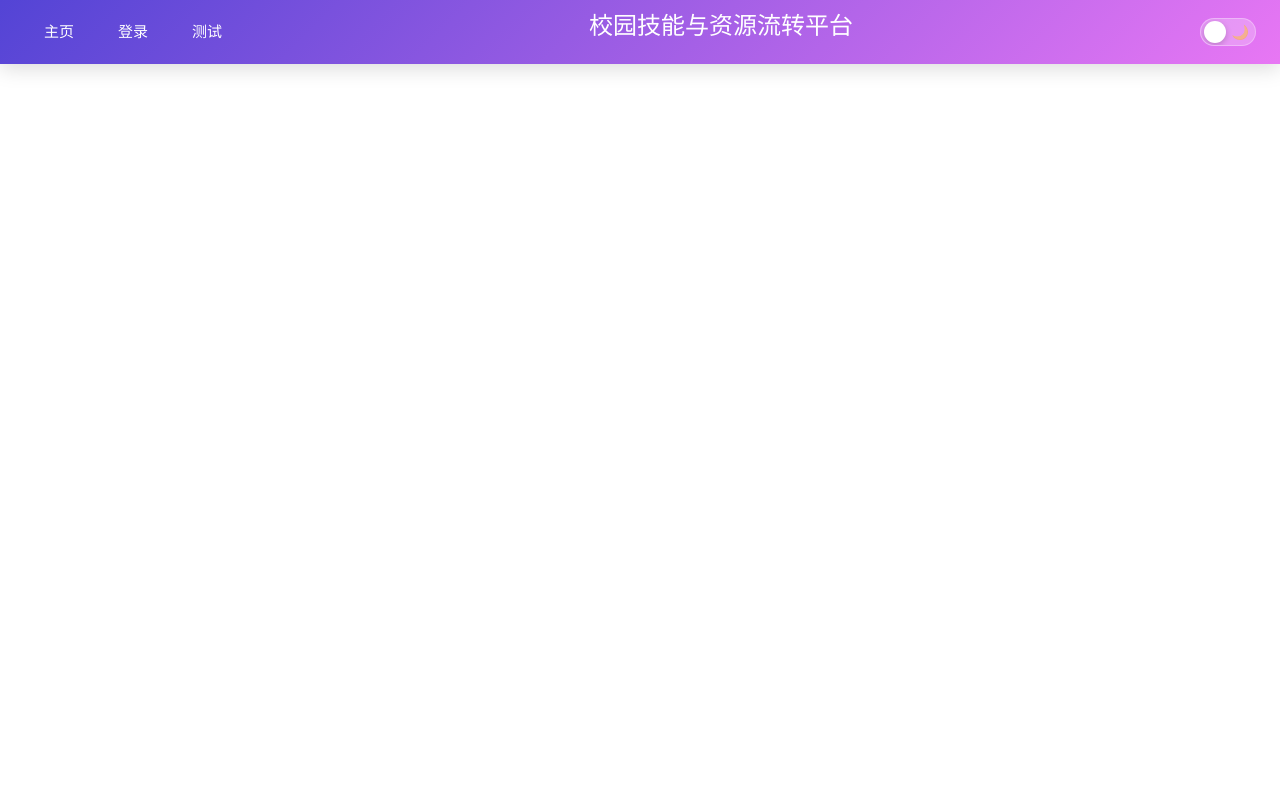
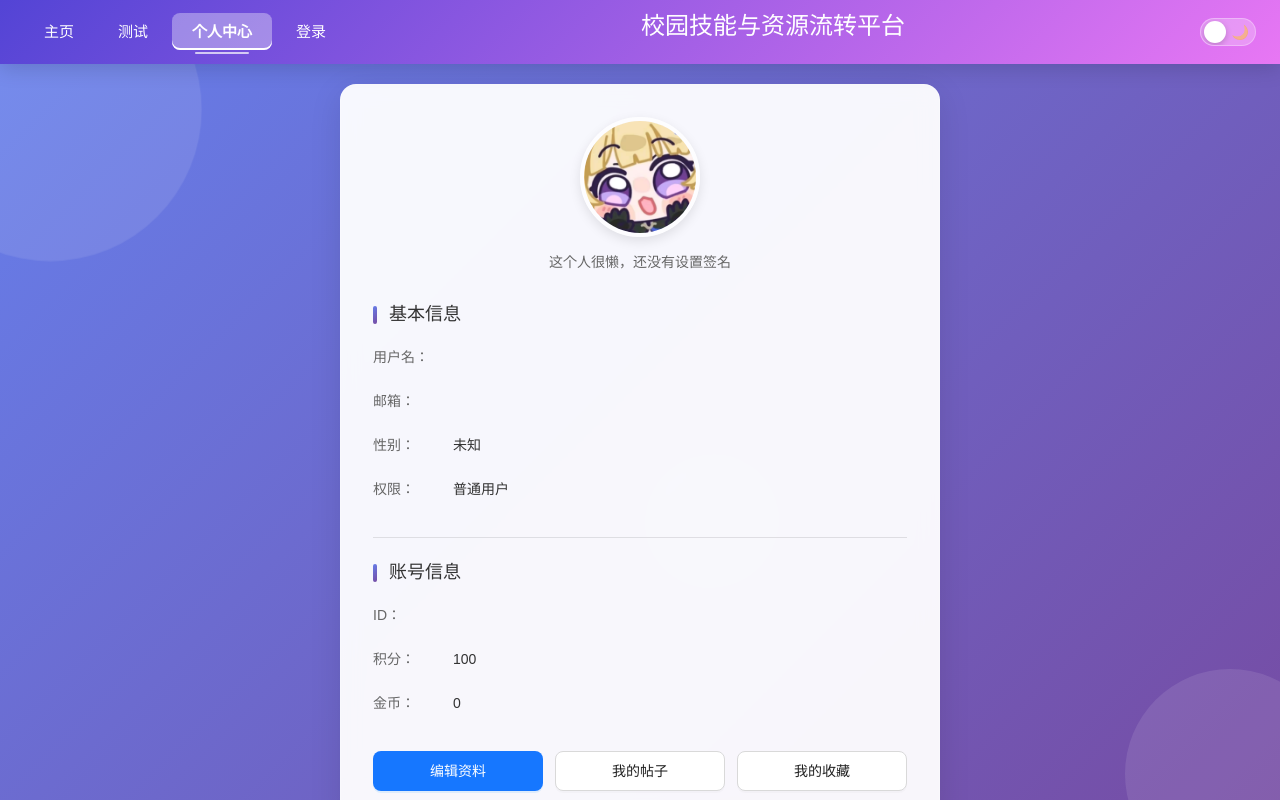
Before and after one commit to bishop9910/school_platform, a Vue app: page /profile in a window 1280 px wide. Built offline with nearby package versions, Linux system fonts and the light colour scheme; no server answers.

Commit message:
个人中心

```diff
--- a/src/App.vue
+++ b/src/App.vue
@@ -19,11 +19,12 @@ watch(isDark, (newVal) => {
 
 <template>
   <nav :data-theme="isDark ? 'dark' : 'light'">
-    <div class="nav-links">
-      <router-link to="/">主页</router-link>
-      <router-link to="/login">登录</router-link>
-      <router-link to="/test">测试</router-link>
-    </div>
+      <div class="nav-links">
+        <router-link to="/">主页</router-link>
+        <router-link to="/test">测试</router-link>
+        <router-link to="/profile">个人中心</router-link>
+        <router-link to="/login">登录</router-link>
+      </div>
 
     <div class="nav-title">
       <h2>校园技能与资源流转平台</h2>
--- /dev/null
+++ b/src/components/Profile.vue
@@ -0,0 +1,361 @@
+<template>
+  <div class="profile-container" :data-theme="isDark ? 'dark' : 'light'">
+    <!-- 背景装饰 -->
+    <div class="profile-bg">
+      <div class="bg-circle circle-1"></div>
+      <div class="bg-circle circle-2"></div>
+      <div class="bg-circle circle-3"></div>
+    </div>
+
+    <!-- 个人中心卡片 -->
+    <div class="profile-card">
+      <!-- 头部 -->
+      <div class="profile-header">
+        <div class="avatar-wrapper">
+          <img :src="userInfo.avatar || defAvatar" alt="用户头像" class="avatar" />
+        </div>
+        <h2 class="title">{{ userInfo.nickName || userInfo.username }}</h2>
+        <p class="subtitle">{{ userInfo.signature || '这个人很懒，还没有设置签名' }}</p>
+      </div>
+
+      <!-- 信息区域 -->
+      <div class="profile-info">
+        <div class="info-section">
+          <h3 class="section-title">基本信息</h3>
+          <div class="info-item">
+            <span class="info-label">用户名：</span>
+            <span class="info-value">{{ userInfo.username }}</span>
+          </div>
+          <div class="info-item">
+            <span class="info-label">邮箱：</span>
+            <span class="info-value">{{ userInfo.email }}</span>
+          </div>
+          <div class="info-item">
+            <span class="info-label">性别：</span>
+            <span class="info-value">{{ getGenderText(userInfo.gender) }}</span>
+          </div>
+          <div class="info-item">
+            <span class="info-label">权限：</span>
+            <span class="info-value">{{ userInfo.role === 1 ? '管理员' : '普通用户' }}</span>
+          </div>
+        </div>
+
+        <div class="info-section">
+          <h3 class="section-title">账号信息</h3>
+          <div class="info-item">
+            <span class="info-label">ID：</span>
+            <span class="info-value">{{ userInfo.id }}</span>
+          </div>
+          <div class="info-item">
+            <span class="info-label">积分：</span>
+            <span class="info-value">{{ userInfo.credit_score }}</span>
+          </div>
+          <div class="info-item">
+            <span class="info-label">金币：</span>
+            <span class="info-value">{{ userInfo.credit_coin }}</span>
+          </div>
+        </div>
+      </div>
+
+      <!-- 操作按钮 -->
+      <div class="profile-actions">
+        <a-button type="primary" class="action-btn">编辑资料</a-button>
+        <a-button class="action-btn">我的帖子</a-button>
+        <a-button class="action-btn">我的收藏</a-button>
+      </div>
+    </div>
+  </div>
+</template>
+
+<script setup lang="ts">
+import { ref, onMounted, computed } from 'vue';
+import { useLogin } from '@/stores/user';
+import { useThemeStore } from '@/stores/theme';
+import defAvatar from '@/assets/image/default_avatar.avif';
+
+const { userInfo, GetInfo } = useLogin();
+const themeStore = useThemeStore();
+const isDark = computed(() => themeStore.isDark);
+
+onMounted(() => {
+  // 加载用户信息
+  GetInfo().catch(error => {
+    console.error('获取用户信息失败:', error);
+  });
+});
+
+// 转换性别显示文本
+const getGenderText = (gender: string | number): string => {
+  // 处理数据库中的性别值：0-未知，1-男，2-女
+  if (typeof gender === 'number') {
+    switch (gender) {
+      case 0:
+        return '未知';
+      case 1:
+        return '男';
+      case 2:
+        return '女';
+      default:
+        return '未知';
+    }
+  }
+  // 处理字符串类型的性别值
+  switch (gender) {
+    case 'male':
+      return '男';
+    case 'female':
+      return '女';
+    case 'unknown':
+      return '未知';
+    default:
+      return '未知';
+  }
+};
+</script>
+
+<style scoped>
+/* 基础样式 */
+.profile-container {
+  min-height: 93.17vh;
+  display: flex;
+  flex-direction: column;
+  align-items: center;
+  justify-content: center;
+  position: relative;
+  background: linear-gradient(135deg, #667eea 0%, #764ba2 100%);
+  overflow: hidden;
+  padding: 20px;
+}
+
+/* 背景装饰 */
+.profile-bg {
+  position: absolute;
+  width: 100%;
+  height: 100%;
+  top: 0;
+  left: 0;
+  z-index: 0;
+}
+
+.bg-circle {
+  position: absolute;
+  border-radius: 50%;
+  background: rgba(255, 255, 255, 0.1);
+  animation: float 6s ease-in-out infinite;
+}
+
+.circle-1 {
+  width: 300px;
+  height: 300px;
+  top: -100px;
+  left: -100px;
+  animation-delay: 0s;
+}
+
+.circle-2 {
+  width: 200px;
+  height: 200px;
+  bottom: -50px;
+  right: -50px;
+  animation-delay: 2s;
+}
+
+.circle-3 {
+  width: 150px;
+  height: 150px;
+  top: 50%;
+  left: 50%;
+  transform: translate(-50%, -50%);
+  animation-delay: 4s;
+}
+
+@keyframes float {
+  0%, 100% {
+    transform: translateY(0) scale(1);
+  }
+  50% {
+    transform: translateY(-20px) scale(1.05);
+  }
+}
+
+/* 个人中心卡片 */
+.profile-card {
+  background: rgba(255, 255, 255, 0.95);
+  border-radius: 16px;
+  box-shadow: 0 8px 32px rgba(0, 0, 0, 0.1);
+  backdrop-filter: blur(10px);
+  -webkit-backdrop-filter: blur(10px);
+  border: 1px solid rgba(255, 255, 255, 0.2);
+  padding: 32px;
+  width: 100%;
+  max-width: 600px;
+  z-index: 1;
+  transition: all 0.3s ease;
+}
+
+.profile-card:hover {
+  box-shadow: 0 12px 48px rgba(0, 0, 0, 0.15);
+  transform: translateY(-5px);
+}
+
+/* 头部 */
+.profile-header {
+  text-align: center;
+  margin-bottom: 32px;
+}
+
+.avatar-wrapper {
+  margin-bottom: 16px;
+}
+
+.avatar {
+  width: 120px;
+  height: 120px;
+  border-radius: 50%;
+  object-fit: cover;
+  box-shadow: 0 4px 12px rgba(0, 0, 0, 0.1);
+  border: 4px solid rgba(255, 255, 255, 0.8);
+}
+
+.title {
+  font-size: 24px;
+  font-weight: 600;
+  margin: 0 0 8px 0;
+  color: #333;
+}
+
+.subtitle {
+  font-size: 14px;
+  color: #666;
+  margin: 0;
+  line-height: 1.4;
+}
+
+/* 信息区域 */
+.profile-info {
+  margin-bottom: 32px;
+}
+
+.info-section {
+  margin-bottom: 24px;
+  padding-bottom: 20px;
+  border-bottom: 1px solid rgba(0, 0, 0, 0.1);
+}
+
+.info-section:last-child {
+  border-bottom: none;
+  margin-bottom: 0;
+  padding-bottom: 0;
+}
+
+.section-title {
+  font-size: 18px;
+  font-weight: 500;
+  margin: 0 0 16px 0;
+  color: #333;
+  display: flex;
+  align-items: center;
+}
+
+.section-title::before {
+  content: '';
+  display: inline-block;
+  width: 4px;
+  height: 18px;
+  background: linear-gradient(135deg, #667eea 0%, #764ba2 100%);
+  border-radius: 2px;
+  margin-right: 12px;
+}
+
+.info-item {
+  display: flex;
+  align-items: center;
+  margin-bottom: 12px;
+  padding: 8px 0;
+}
+
+.info-label {
+  width: 80px;
+  font-size: 14px;
+  color: #666;
+  font-weight: 500;
+}
+
+.info-value {
+  flex: 1;
+  font-size: 14px;
+  color: #333;
+}
+
+/* 操作按钮 */
+.profile-actions {
+  display: flex;
+  gap: 12px;
+  justify-content: center;
+}
+
+.action-btn {
+  flex: 1;
+  height: 40px;
+  font-size: 14px;
+  border-radius: 8px;
+  transition: all 0.3s ease;
+}
+
+.action-btn:hover {
+  transform: translateY(-2px);
+}
+
+/* 深色主题 */
+.profile-container[data-theme="dark"] .profile-card {
+  background: rgba(30, 30, 46, 0.95);
+  border: 1px solid rgba(255, 255, 255, 0.1);
+}
+
+.profile-container[data-theme="dark"] .title,
+.profile-container[data-theme="dark"] .info-value {
+  color: #e6e6e6;
+}
+
+.profile-container[data-theme="dark"] .subtitle,
+.profile-container[data-theme="dark"] .info-label {
+  color: #a0a0a0;
+}
+
+.profile-container[data-theme="dark"] .section-title {
+  color: #e6e6e6;
+}
+
+.profile-container[data-theme="dark"] .info-section {
+  border-bottom: 1px solid rgba(255, 255, 255, 0.1);
+}
+
+/* 响应式设计 */
+@media (max-width: 768px) {
+  .profile-card {
+    padding: 24px;
+    margin: 0 20px;
+  }
+
+  .avatar {
+    width: 100px;
+    height: 100px;
+  }
+
+  .title {
+    font-size: 20px;
+  }
+
+  .profile-actions {
+    flex-direction: column;
+  }
+
+  .action-btn {
+    width: 100%;
+  }
+
+  .bg-circle {
+    transform: scale(0.8);
+  }
+}
+</style>
--- a/src/router/index.ts
+++ b/src/router/index.ts
@@ -19,10 +19,15 @@ const router = createRouter({
       component: () => import('@/components/Login.vue')
     },
     {
-      path: '/register',
-      name: '注册',
-      component: () => import('@/components/Register.vue')
-    },
+    path: '/register',
+    name: '注册',
+    component: () => import('@/components/Register.vue')
+  },
+  {
+    path: '/profile',
+    name: '个人中心',
+    component: () => import('@/components/Profile.vue')
+  },
     {
       path: '/post/:id',
       name: '帖子',
--- a/src/stores/user.ts
+++ b/src/stores/user.ts
@@ -54,6 +54,7 @@ export const useLogin = defineStore('login', () => {
         userInfo.signature = res.data.signature!
         userInfo.credit_coin = res.data.credit_coin!
         userInfo.credit_score = res.data.credit_score!
+        userInfo.role = res.data.role || 0
 
         resolve()
       }).catch(error => {
--- a/src/type.d.ts
+++ b/src/type.d.ts
@@ -16,6 +16,7 @@ export type UserBaseInfo = {
   credit_score: number
   email: string
   signature: string
+  role: number // 0: 普通用户, 1: 管理员
 }
 
 export type UserLoginInput = {
```
